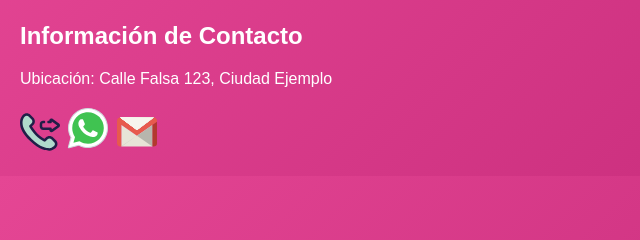
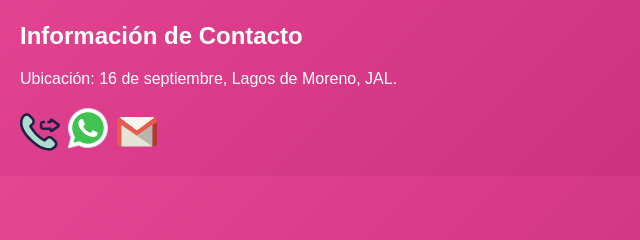
Before and after one commit to AntoMex27/JAresponsivewebsite, a plain HTML site: page contact.html in a window 1280 px wide. Shown: the part 137-377 px from the top of the page, 0-640 px from the left. Drawn offline with Linux system fonts and the light colour scheme.

Commit message:
contact.html

```diff
--- a/contact.html
+++ b/contact.html
@@ -19,7 +19,7 @@
     </header>
     <main>
         <h2>Información de Contacto</h2>
-        <p>Ubicación: Calle Falsa 123, Ciudad Ejemplo</p>
+        <p>Ubicación: 16 de septiembre, Lagos de Moreno, JAL.</p>
         <div>
             <a href="tel:+123456789"><img src="phone.svg" alt="Llamar"></a>
             <a href="https://wa.me/123456789"><img src="whatsapp.svg" alt="Enviar WhatsApp"></a>
```
